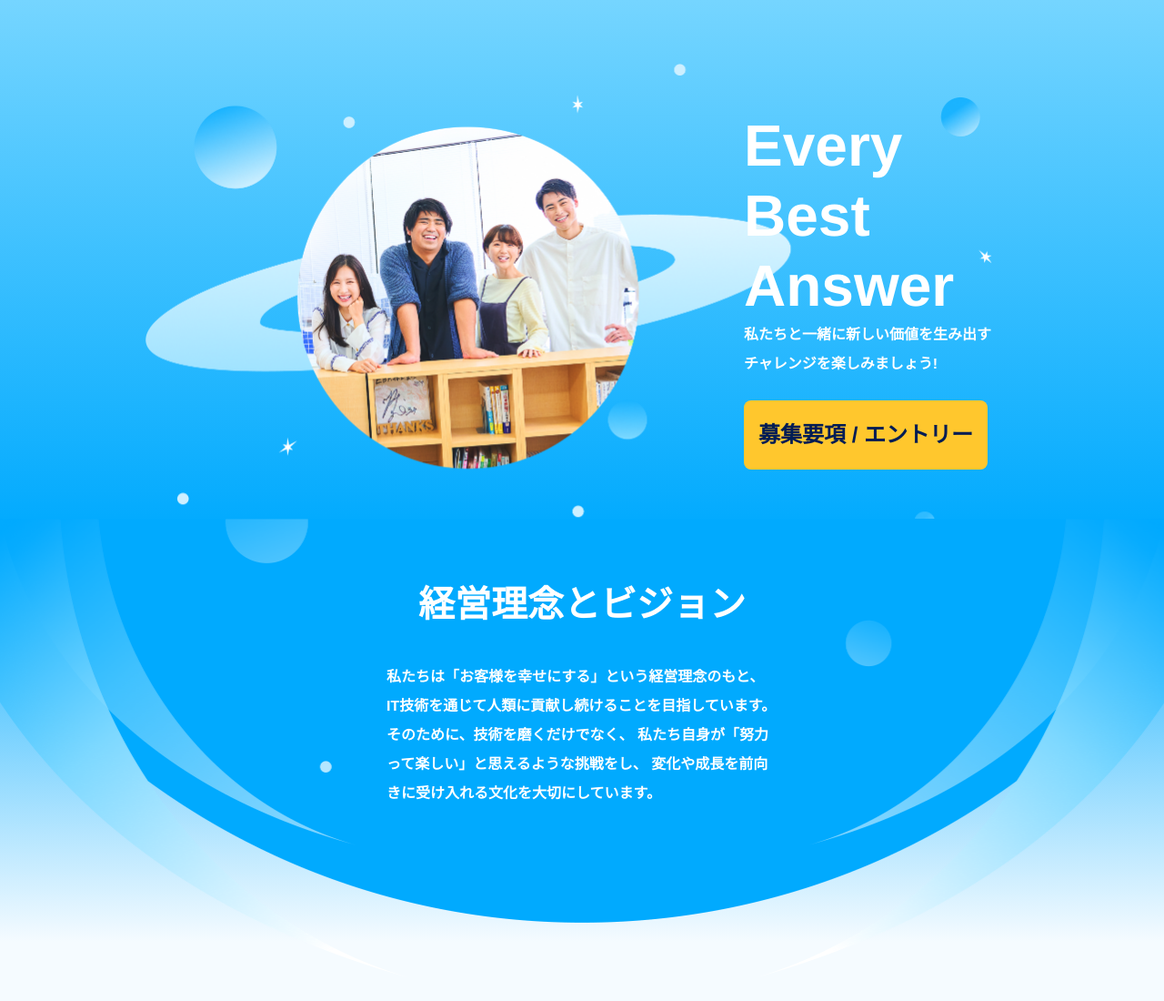
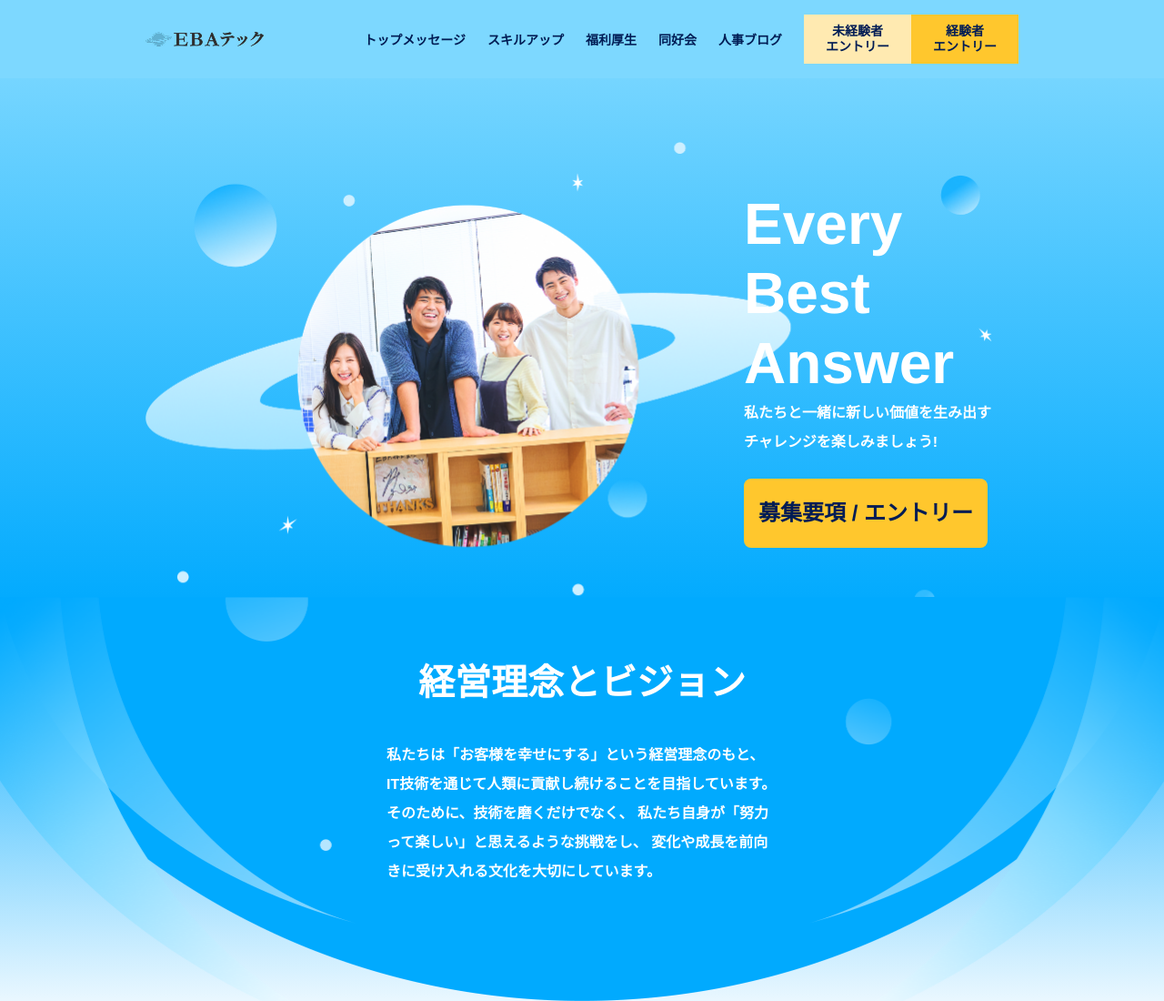
Before and after one commit to tspringk/eba_web_recruit, a plain HTML site: page index.html in a window 1280 px wide. Shown: the top 1100 px of the page at 91% size. Drawn offline with Linux system fonts and the light colour scheme.

Commit message:
Add styles to 'Header' section
Add styles to 'Header' section

```diff
--- a/css/style.css
+++ b/css/style.css
@@ -76,6 +76,8 @@ global > font
   --text-h1: 600 64px/1.2 var(--font-family-base);
   --text-h2: 600 40px/1.2 var(--font-family-base);
   --text-h4: 600 24px/1.5 var(--font-family-base);
+  --text-Text12_B: 600 14px/1.2 var(--font-family-base);
+  --text-Text14_B: 600 14px/1.5 var(--font-family-base);
   --text-Text16_R: 400 16px/1.5 var(--font-family-base);
   --text-Text16_B: 600 16px/2 var(--font-family-base);
   --text-Text18_B: 600 18px/1.5 var(--font-family-base);
@@ -353,20 +355,42 @@ body {
 
 #header__container {
   display: flex;
+  justify-content: space-between;
+  align-items: center;
   width: var(--base-container-width);
-  height: 72px;
-  background-color: #993;
-
-  display: none;
+  padding: 16px 0;
+  margin: 0 auto;
 }
 
 #siteid__container {
-  width: 20%;
-  background-color: #933;
+  /* width: 20%; */
 }
 
-#gnavi__container {
-  width: 80%;
+#navi__items {
+  display: flex;
+}
+#navi__items ul {
+  display: flex;
+  align-items: center;
+}
+
+#navi__items li {
+  margin-right: 24px;
+}
+
+#navi__items a {
+  font: var(--text-Text14_B);
+}
+
+#navi__items .link__entry {
+  padding: 10px 24px;
+  font: var(--text-Text12_B);
+}
+#navi__items .link__entry.unexperienced {
+  background-color: var(--color-CV1);
+}
+#navi__items .link__entry.experienced {
+  background-color: var(--color-CV2);
 }
 
 #contents__wrapper {
--- a/index.html
+++ b/index.html
@@ -46,9 +46,19 @@
   <body>
     <div id="page__wrapper">
       <header id="header__container">
-        <div id="siteid__container"><img src="" alt="EBA" /></div>
-        <div id="gnavi__container">
-          <nav id="gnavi__items">nav</nav>
+        <div id="siteid__container"><a href="#"><img src="./img/img_siteid.png" alt="EBAテック" /></a></div>
+        <div id="navi__container">
+          <nav id="navi__items">
+            <ul>
+              <li><a href="#">トップメッセージ</a></li>
+              <li><a href="#">スキルアップ</a></li>
+              <li><a href="#">福利厚生</a></li>
+              <li><a href="#">同好会</a></li>
+              <li><a href="#">人事ブログ</a></li>
+            </ul>
+            <button class="link__entry unexperienced">未経験者<br />エントリー</button>
+            <button class="link__entry experienced">経験者<br />エントリー</button>
+          </nav>
         </div>
       </header>
       <div id="contents__wrapper">
```
Also changed, not shown: img/img_siteid.png (added).
